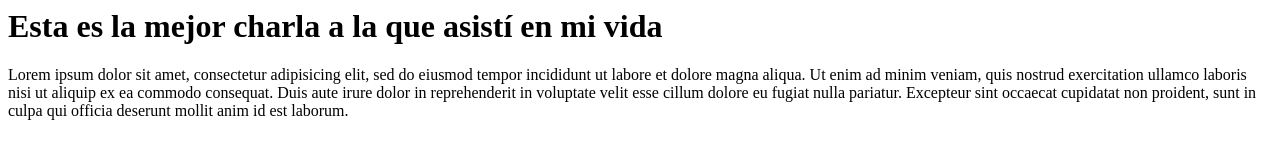
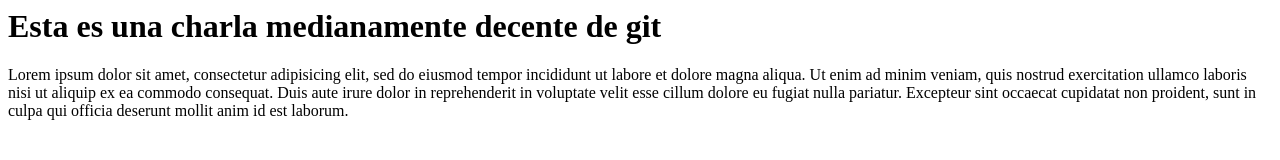
Before and after one commit to tapianestor87/2014-charla-git, a plain HTML site: page index.html in a window 1280 px wide. Drawn offline with Linux system fonts and the light colour scheme.

Commit message:
Cambiamos el titulo

```diff
--- a/index.html
+++ b/index.html
@@ -3,7 +3,7 @@
     <title>Charla de git en laOfi</title>
   </head>
   <body>
-    <h1>Esta es la mejor charla a la que asist&iacute; en mi vida</h1>
+    <h1>Esta es una charla medianamente decente de git</h1>
     <p>Lorem ipsum dolor sit amet, consectetur adipisicing elit, sed do eiusmod
     tempor incididunt ut labore et dolore magna aliqua. Ut enim ad minim veniam,
     quis nostrud exercitation ullamco laboris nisi ut aliquip ex ea commodo
```
